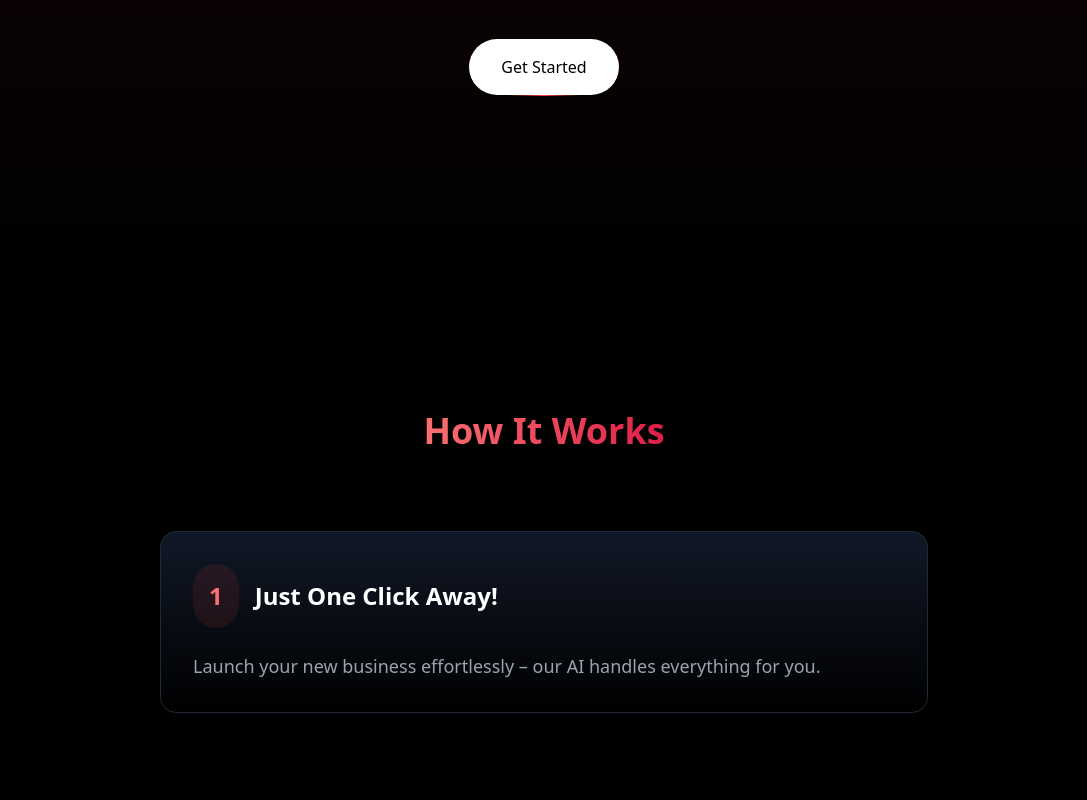
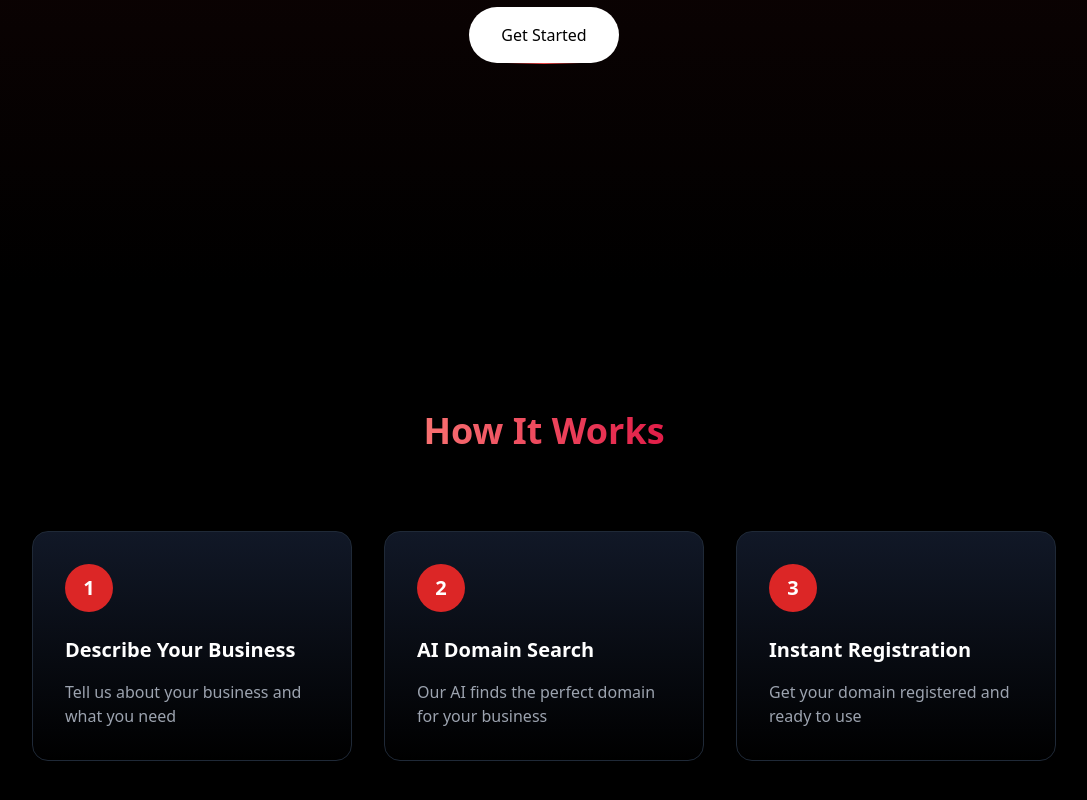
Before and after one commit to romanvieito/simplerb, a Next.js app: page /domain_creator in a window 1280 px wide. Shown: the part 514-1314 px from the top of the page, without its empty margins (96-1183 px from the left). Built offline with nearby package versions, Linux system fonts and the light colour scheme; no server answers.

Commit message:
business name generator kw and style

```diff
--- a/pages/domain_creator.tsx
+++ b/pages/domain_creator.tsx
@@ -31,7 +31,7 @@ export default function AIWebCreatorPage() {
               </h1>
             </div>
             <p className="text-xl text-gray-300 mb-12 max-w-2xl mx-auto leading-relaxed">
-              Find a great brand name and build your business around it. Our AI-powered generator helps you discover the perfect domain that resonates with your vision.
+              Business name generator to find the best domain for your business.
             </p>
             <a
               href="/domain"
@@ -52,17 +52,27 @@ export default function AIWebCreatorPage() {
               How It Works
             </span>
           </h2>
-          <div className="max-w-3xl mx-auto">
-            <div className="p-8 rounded-2xl bg-gradient-to-b from-gray-900 to-black border border-gray-800">
-              <div className="flex items-center gap-4 mb-6">
-                <div className="bg-red-500/10 rounded-full p-4">
-                  <span className="text-2xl font-bold text-red-400">1</span>
-                </div>
-                <h3 className="text-2xl font-bold">Just One Click Away!</h3>
+          <div className="mt-12 grid grid-cols-1 gap-8 sm:grid-cols-3 max-w-5xl mx-auto">
+            <div className="relative rounded-2xl border border-gray-800 p-8 bg-gradient-to-b from-gray-900 to-black hover:border-gray-700 transition-all duration-300">
+              <div className="mb-6 flex h-12 w-12 items-center justify-center rounded-full bg-red-600 text-white">
+                <span className="text-xl font-semibold">1</span>
               </div>
-              <p className="text-gray-400 text-lg">
-                Launch your new business effortlessly – our AI handles everything for you.
-              </p>
+              <h3 className="text-xl font-semibold">Describe Your Business</h3>
+              <p className="mt-4 text-gray-400">Tell us about your business and what you need</p>
+            </div>
+            <div className="relative rounded-2xl border border-gray-800 p-8 bg-gradient-to-b from-gray-900 to-black hover:border-gray-700 transition-all duration-300">
+              <div className="mb-6 flex h-12 w-12 items-center justify-center rounded-full bg-red-600 text-white">
+                <span className="text-xl font-semibold">2</span>
+              </div>
+              <h3 className="text-xl font-semibold">AI Domain Search</h3>
+              <p className="mt-4 text-gray-400">Our AI finds the perfect domain for your business</p>
+            </div>
+            <div className="relative rounded-2xl border border-gray-800 p-8 bg-gradient-to-b from-gray-900 to-black hover:border-gray-700 transition-all duration-300">
+              <div className="mb-6 flex h-12 w-12 items-center justify-center rounded-full bg-red-600 text-white">
+                <span className="text-xl font-semibold">3</span>
+              </div>
+              <h3 className="text-xl font-semibold">Instant Registration</h3>
+              <p className="mt-4 text-gray-400">Get your domain registered and ready to use</p>
             </div>
           </div>
         </Container>
--- a/pages/web_creator.tsx
+++ b/pages/web_creator.tsx
@@ -1,59 +1,67 @@
 import React from 'react';
+import type { NextPage } from 'next';
 import Head from "next/head";
 import Footer from "../components/Footer";
 import Header from "../components/Header";
 import CFAQ from '../components/CFAQ';
 import CPricing from '../components/CPricing';
+import { Container } from "@mui/material";
 
-export default function AIWebCreatorPage() {
+const AIWebCreatorPage: NextPage = () => {
   return (
-    <div className="flex max-w-5xl mx-auto flex-col items-center justify-center py-2 min-h-screen">
+    <div className="min-h-screen bg-black text-white">
       <Head>
         <title>AI Website Generator</title>
         <link rel="icon" href="/favicon.ico" />
       </Head>
       <Header/>
       <main className="flex flex-1 w-full flex-col items-center justify-center text-center px-4 mb-6 mt-12 sm:mt-20">
-        <h1 className="mx-auto max-w-4xl text-5xl font-bold tracking-normal text-gray-900 sm:text-7xl">
-          Create Your Small Business Website <span className="text-red-600">in Seconds</span>
+        <Container maxWidth="lg">
+          <h1 className="mx-auto max-w-4xl text-5xl font-bold tracking-normal sm:text-7xl">
+            Create Your Small Business Website <span className="bg-clip-text text-transparent bg-gradient-to-r from-red-400 to-rose-600">in Seconds</span>
           </h1>
-        <p className="mx-auto mt-6 max-w-xl text-lg leading-8 text-gray-600 sm:text-xl">
-          Digital is more important than ever. World's easiest website generator powered by AI.
+          <p className="mx-auto mt-6 max-w-xl text-lg leading-8 text-gray-300 sm:text-xl">
+            Digital is more important than ever. World's easiest website generator.
           </p>
           <div className="mt-8 flex gap-x-4 sm:justify-center">
             <a
               href="/web"
-            className="inline-block rounded-lg bg-red-600 px-8 py-3 text-base font-semibold leading-7 text-white shadow-sm hover:bg-red-500 focus-visible:outline focus-visible:outline-2 focus-visible:outline-offset-2 focus-visible:outline-red-600 transition-all duration-200"
+              className="group relative px-8 py-4 bg-white text-black rounded-full font-medium hover:bg-gray-100 transition-all duration-300"
             >
-            Get Started <span className="ml-2 inline-block transition-transform duration-200 group-hover:translate-x-1">➔</span>
+              Get Started
+              <span className="absolute inset-x-0 w-1/2 mx-auto -bottom-px h-px bg-gradient-to-r from-transparent via-red-500 to-transparent"></span>
             </a>
           </div>
 
           <div className="mt-20">
-          <h2 className="text-3xl font-bold tracking-tight text-gray-900 sm:text-4xl">How It Works</h2>
-          <p className="mt-4 text-lg leading-8 text-gray-600">Let AI Create Your Website – Get Online in No Time</p>
+            <h2 className="text-3xl font-bold tracking-tight sm:text-4xl">
+              <span className="bg-clip-text text-transparent bg-gradient-to-r from-red-400 to-rose-600">
+                How It Works
+              </span>
+            </h2>
+            <p className="mt-4 text-lg leading-8 text-gray-300">Let AI Create Your Website – Get Online in No Time</p>
 
             <div className="mt-12 grid grid-cols-1 gap-8 sm:grid-cols-3">
-            <div className="relative rounded-2xl border border-gray-200 p-8 shadow-sm hover:shadow-lg transition-shadow">
+              <div className="relative rounded-2xl border border-gray-800 p-8 bg-gradient-to-b from-gray-900 to-black hover:border-gray-700 transition-all duration-300">
                 <div className="mb-6 flex h-12 w-12 items-center justify-center rounded-full bg-red-600 text-white">
                   <span className="text-xl font-semibold">1</span>
                 </div>
-              <h3 className="text-xl font-semibold text-gray-900">Describe Your Business</h3>
-              <p className="mt-4 text-gray-600">Tell us about your business and what you need</p>
+                <h3 className="text-xl font-semibold">Describe Your Business</h3>
+                <p className="mt-4 text-gray-400">Tell us about your business and what you need</p>
               </div>
-            <div className="relative rounded-2xl border border-gray-200 p-8 shadow-sm hover:shadow-lg transition-shadow">
+              <div className="relative rounded-2xl border border-gray-800 p-8 bg-gradient-to-b from-gray-900 to-black hover:border-gray-700 transition-all duration-300">
                 <div className="mb-6 flex h-12 w-12 items-center justify-center rounded-full bg-red-600 text-white">
                   <span className="text-xl font-semibold">2</span>
                 </div>
-              <h3 className="text-xl font-semibold text-gray-900">AI Generation</h3>
-              <p className="mt-4 text-gray-600">Our AI creates a custom website just for you</p>
+                <h3 className="text-xl font-semibold">AI Generation</h3>
+                <p className="mt-4 text-gray-400">Our AI creates a custom website just for you</p>
               </div>
-            <div className="relative rounded-2xl border border-gray-200 p-8 shadow-sm hover:shadow-lg transition-shadow">
+              <div className="relative rounded-2xl border border-gray-800 p-8 bg-gradient-to-b from-gray-900 to-black hover:border-gray-700 transition-all duration-300">
                 <div className="mb-6 flex h-12 w-12 items-center justify-center rounded-full bg-red-600 text-white">
                   <span className="text-xl font-semibold">3</span>
                 </div>
-              <h3 className="text-xl font-semibold text-gray-900">Go Live</h3>
-              <p className="mt-4 text-gray-600">Preview, customize, and publish your site instantly</p>
+                <h3 className="text-xl font-semibold">Go Live</h3>
+                <p className="mt-4 text-gray-400">Preview, customize, and publish your site instantly</p>
               </div>
             </div>
           </div>
@@ -62,8 +70,11 @@ export default function AIWebCreatorPage() {
             <CPricing />
             <CFAQ />
           </div>
+        </Container>
       </main>
       <Footer />
     </div>
   );
 };
+
+export default AIWebCreatorPage;
--- a/tsconfig.json
+++ b/tsconfig.json
@@ -13,7 +13,11 @@
     "resolveJsonModule": true,
     "isolatedModules": true,
     "jsx": "preserve",
-    "incremental": true
+    "incremental": true,
+    "baseUrl": ".",
+    "paths": {
+      "@/*": ["./*"]
+    }
   },
   "include": ["next-env.d.ts", "**/*.ts", "**/*.tsx"],
   "exclude": ["node_modules"]
```
Lines whose indentation alone changed are shown as unchanged.
